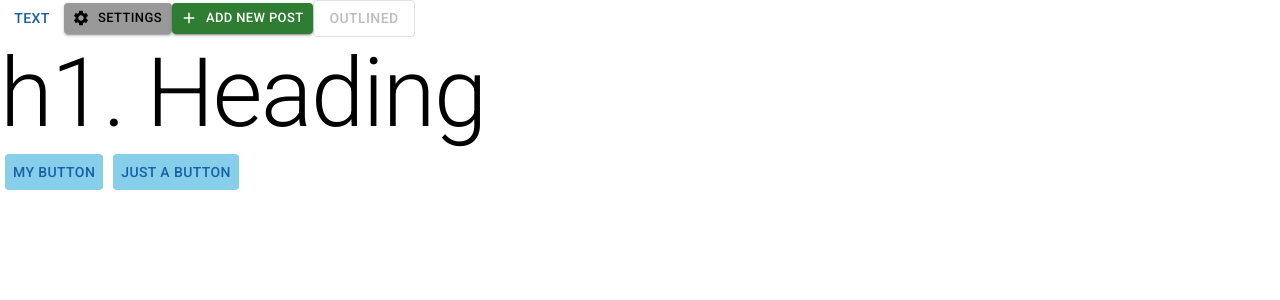
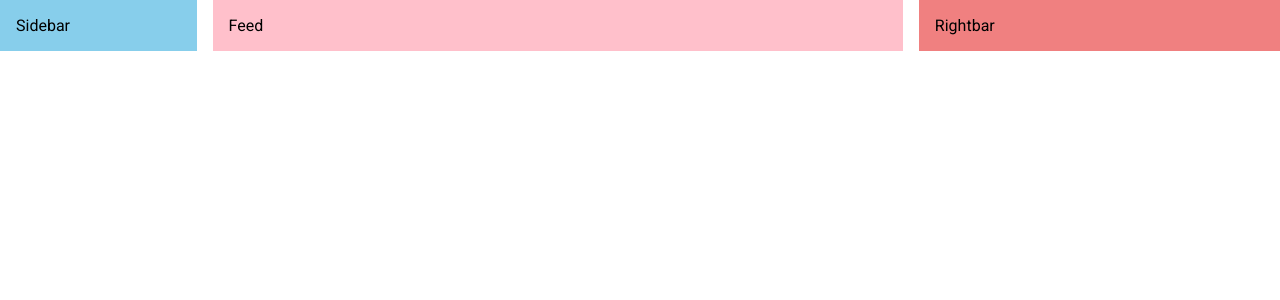
Before and after one commit to akashhsiv/mui, a React (Create React App) app in the folder mui/: page / in a window 1280 px wide. Shown: the top 300 px of the page. Built offline with nearby package versions, Linux system fonts and the light colour scheme.

Commit message:
sidebar , feed , rightbar added

```diff
--- a/mui/src/App.js
+++ b/mui/src/App.js
@@ -1,56 +1,19 @@
-import logo from './logo.svg';
-import './App.css';
-import { Button, Typography } from "@mui/material";
-import { Add, Settings } from '@mui/icons-material';
-import styled from '@emotion/styled';
+import Feed from "./components/Feed";
+import Navbar from "./components/Navbar";
+import Rightbar from "./components/Rightbar";
+import Sidebar from "./components/Sidebar";
+import { Box, Container, Stack } from "@mui/material";
 
 function App() {
-  const BlueButton = styled(Button)({
-    backgroundColor: "skyblue",
-    color: "888",
-    margin: 5,
-    "&:hover": {
-      backgroundColor: "lightblue"
-    },
-    "&:disabled": {
-      backgroundColor: "grey",
-      color: "white"
-    }
-  });
-
-  return (
-    <div>
-      <Button variant="text">
-        Text
-      </Button>
-
-      <Button startIcon={<Settings />}
-        variant="contained"
-        color="otherColor"
-        size="small"
-      >
-        Settings
-      </Button>
-
-      <Button startIcon={<Add />}
-        variant="contained"
-        color="success"
-        size="small"
-      >
-        Add New Post
-      </Button>
-
-      <Button variant="outlined" disabled>
-        Outlined
-      </Button>
-
-      <Typography variant="h1" component="p">
-        h1. Heading
-      </Typography>
-
-      <BlueButton>my button</BlueButton>
-      <BlueButton>just a button</BlueButton>
-    </div>
+  return(
+ <Box>
+  {/*Navbar*/}
+  <Stack direction={"row"} spacing={2} justifyContent={"space-between"}>
+  <Sidebar/>
+  <Feed/>
+  <Rightbar/>
+  </Stack>
+    </Box>
   );
 }
 
--- /dev/null
+++ b/mui/src/components/Feed.jsx
@@ -0,0 +1,10 @@
+import React from 'react'
+import {Box} from "@mui/material"
+
+const Feed =() => {
+    return(
+        <Box bgcolor="pink" flex={4} p={2}>Feed</Box>
+    )
+}
+
+export default Feed
--- /dev/null
+++ b/mui/src/components/Navbar.jsx
@@ -0,0 +1,10 @@
+import React from 'react'
+
+
+const Navbar =() => {
+    return(
+        <div>Navbar</div>
+    )
+}
+
+export default Navbar
--- /dev/null
+++ b/mui/src/components/Rightbar.jsx
@@ -0,0 +1,17 @@
+import React from 'react';
+import { Box } from '@mui/material';
+
+const Rightbar = () => {
+  return (
+    <Box
+      bgcolor="lightcoral"
+      flex={2}
+      p={2}
+      sx={{ display: { xs: 'none', sm: 'block' } }}
+    >
+      Rightbar
+    </Box>
+  );
+};
+
+export default Rightbar;
--- /dev/null
+++ b/mui/src/components/Sidebar.jsx
@@ -0,0 +1,15 @@
+import React from 'react'
+import {Box} from "@mui/material"
+const Sidebar =() => {
+    return(
+        <Box bgcolor="skyblue"
+        flex={1}
+        p={2}
+        sx={{display:{xs: "none", sm:"block"} }}
+        >
+        Sidebar
+        </Box>
+    )
+}
+
+export default Sidebar
--- a/mui/src/index.js
+++ b/mui/src/index.js
@@ -8,9 +8,6 @@
 const root = ReactDOM.createRoot(document.getElementById('root'));
 root.render(
   <React.StrictMode>
-    <ThemeProvider theme={theme}>
         <App />
-    </ThemeProvider>
-
   </React.StrictMode>
 );
```
